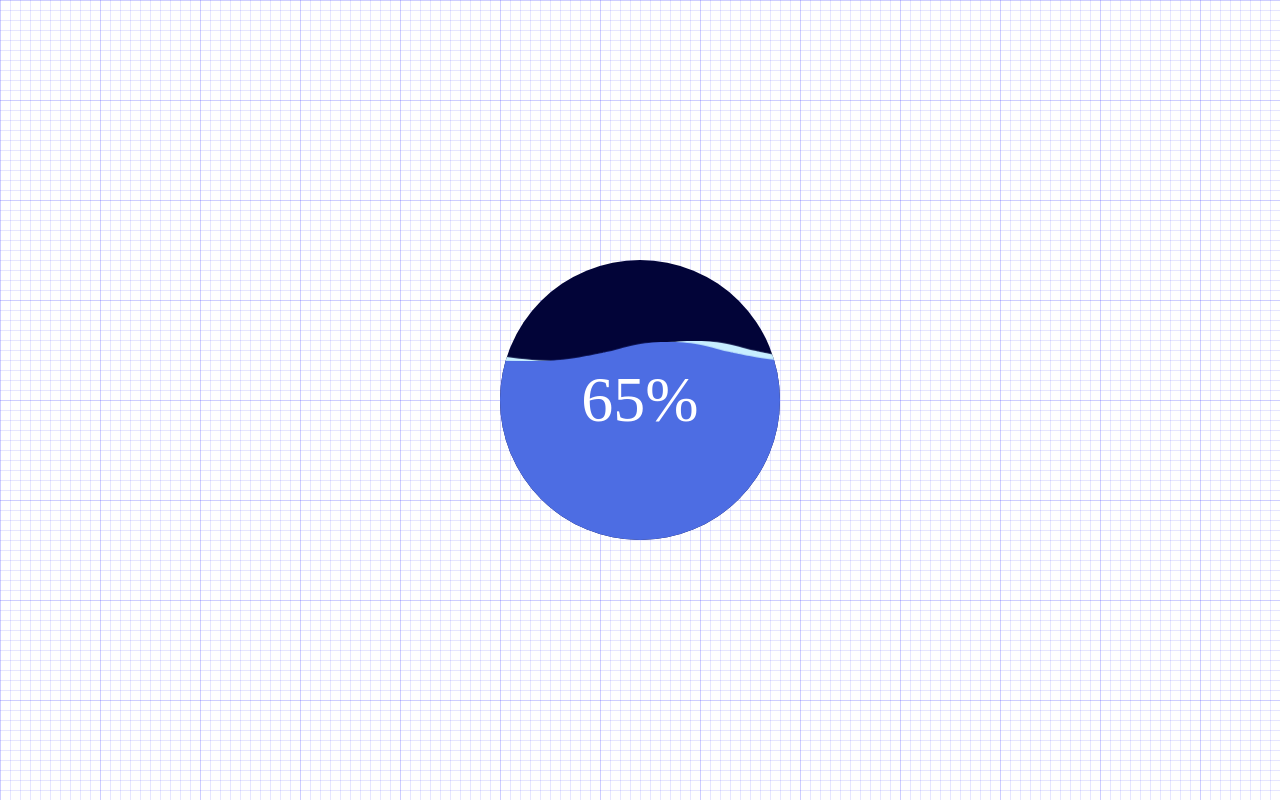
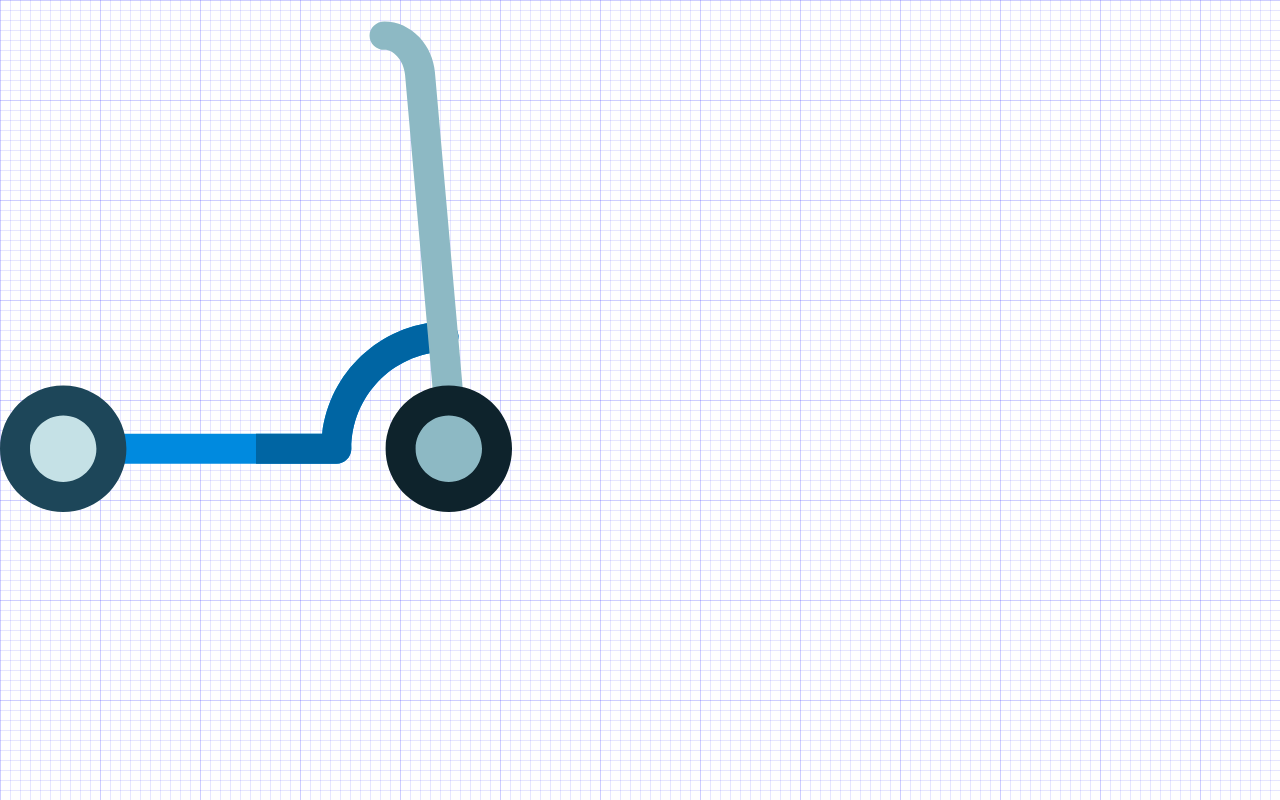
Before and after one commit to UYulong/visualization-code, a React app: page / in a window 1280 px wide. Built offline with nearby package versions, Linux system fonts and the light colour scheme.

Commit message:
study: SVG GSAP动画

```diff
--- a/package.json
+++ b/package.json
@@ -26,6 +26,7 @@
     "eslint-webpack-plugin": "^3.1.1",
     "file-loader": "^6.2.0",
     "fs-extra": "^10.0.0",
+    "gsap": "^3.12.5",
     "html-webpack-plugin": "^5.5.0",
     "identity-obj-proxy": "^3.0.0",
     "jest": "^27.4.3",
--- /dev/null
+++ b/src/SVG/09-gsap/04-滑板车动画.jsx
@@ -0,0 +1,106 @@
+import React, { memo, useLayoutEffect, useRef } from 'react'
+import { gsap } from "gsap";
+
+const Demo = memo(() => {
+  const timelineRef = useRef()
+  const wheel1Ref = useRef()
+  const wheel2Ref = useRef()
+  const wheel3Ref = useRef()
+  const wheel4Ref = useRef()
+
+  const footboard1Ref = useRef()
+  const footboard2Ref = useRef()
+
+  const scooterHeadRef = useRef()
+  const headBlockRef = useRef()
+  const footerBlockRef = useRef()
+
+  useLayoutEffect(() => {
+    timelineRef.current = gsap.timeline({ repeat: -1 })
+
+    const ctx = gsap.context(() => {
+      timelineRef.current.from([
+        wheel1Ref.current,
+        wheel2Ref.current,
+        wheel3Ref.current,
+        wheel4Ref.current
+      ], {
+        scaleX: 0,
+        scaleY: 0,
+        duration: 1,
+        transformOrigin: 'center',
+        ease: 'bounce.out',
+        stagger: 0.2
+      }).from([footboard1Ref.current, footboard2Ref.current], {
+        scaleX: 0,
+        duration: 1,
+        transformOrigin: 'left',
+        ease: 'bounce.out',
+      }).from([scooterHeadRef.current], {
+        scaleY: 0,
+        transformOrigin: 'bottom',
+        duration: 1,
+        ease: 'bounce.out'
+      }).from([headBlockRef.current, footerBlockRef.current], {
+        scaleX: 0,
+        duration: 1,
+        transformOrigin: 'right',
+        ease: 'bounce.out'
+      })
+    })
+
+    return () => ctx.revert()
+  }, [])
+
+  return (
+    <div>
+      <svg
+        id="scooter"
+        height="512"
+        width="512"
+        viewBox="0 0 512.004 512.004"
+        xmlns="http://www.w3.org/2000/svg"
+      >
+        <path
+          ref={footerBlockRef}
+          d="m175.669 463.803c-8.283 0-15-6.716-15-15 0-53.743-43.723-97.467-97.467-97.467-14.622 0-28.673 3.153-41.762 9.371-7.483 3.555-16.432.371-19.986-7.112-3.555-7.482-.37-16.431 7.113-19.985 17.143-8.143 35.525-12.273 54.635-12.273 70.286 0 127.467 57.182 127.467 127.467 0 8.283-6.714 14.999-15 14.999z"
+          fill="#c5e1e6"
+        />
+        <path
+          ref={footboard2Ref}
+          d="m442.768 321.476c-63.027 2.945-113.414 51.086-120.563 112.327h-210.801c-8.285 0-15 6.716-15 15s6.715 15 15 15h224.932c8.285 0 15-6.716 15-15 0-52.162 40.777-94.928 92.832-97.36 8.275-.387 14.67-7.408 14.283-15.684-.387-8.275-7.402-14.684-15.683-14.283z"
+          fill="#008adf"
+        />
+        <path
+          ref={footboard1Ref}
+          d="m442.768 321.476c-63.027 2.945-113.414 51.086-120.563 112.327h-66.204v30h80.335c8.285 0 15-6.716 15-15 0-52.162 40.777-94.928 92.832-97.36 8.275-.387 14.67-7.408 14.283-15.684-.387-8.275-7.402-14.684-15.683-14.283z"
+          fill="#0065a3"
+        />
+        <path
+          ref={scooterHeadRef}
+          d="m448.787 415.604c-7.721 0-14.279-5.923-14.932-13.755l-28.796-345.572c-1.291-15.484-11.852-26.275-20.521-26.275-8.283 0-15-6.716-15-15s6.717-15 15-15c12.9 0 25.295 5.971 34.9 16.811 8.852 9.99 14.361 23.12 15.518 36.972l28.797 345.573c.688 8.256-5.447 15.506-13.703 16.194-.425.035-.847.052-1.263.052z"
+          fill="#8db9c4"
+        />
+        <circle ref={wheel4Ref} cx="63.203" cy="448.803" fill="#c5e1e6" r="48.2" />
+        <path
+          ref={wheel3Ref}
+          d="m63.203 512.002c-34.848 0-63.199-28.351-63.199-63.199 0-34.849 28.352-63.199 63.199-63.199 34.85 0 63.201 28.35 63.201 63.199 0 34.848-28.352 63.199-63.201 63.199zm0-96.398c-18.306 0-33.199 14.893-33.199 33.199 0 18.307 14.894 33.199 33.199 33.199 18.307 0 33.201-14.893 33.201-33.199s-14.895-33.199-33.201-33.199z"
+          fill="#1d4659"
+        />
+        <circle ref={wheel2Ref} cx="448.803" cy="448.803" fill="#8db9c4" r="48.2" />
+        <g fill="#0e232c">
+          <path
+            ref={wheel1Ref}
+            d="m448.803 512.002c-34.848 0-63.199-28.351-63.199-63.199 0-34.849 28.352-63.199 63.199-63.199 34.85 0 63.201 28.35 63.201 63.199 0 34.848-28.352 63.199-63.201 63.199zm0-96.398c-18.307 0-33.199 14.893-33.199 33.199 0 18.307 14.893 33.199 33.199 33.199 18.307 0 33.201-14.893 33.201-33.199s-14.895-33.199-33.201-33.199z"
+          />
+          <path
+            ref={headBlockRef}
+            d="m352.402.002c-8.283 0-15 6.716-15 15s6.717 15 15 15h32.135v-30h-32.135z"
+          />
+        </g>
+      </svg>
+    </div>
+  )
+})
+
+export default Demo
```
Also changed, not shown: src/App.js (+6 -1 lines), src/SVG/09-gsap/01-gsap基础.jsx (added, +34 -0 lines), src/SVG/09-gsap/02-gsap补间动画.jsx (added, +40 -0 lines), src/SVG/09-gsap/03-gsap动画时间线.jsx (added, +49 -0 lines), 1 other file (tests, documents, lock files or other folders).
